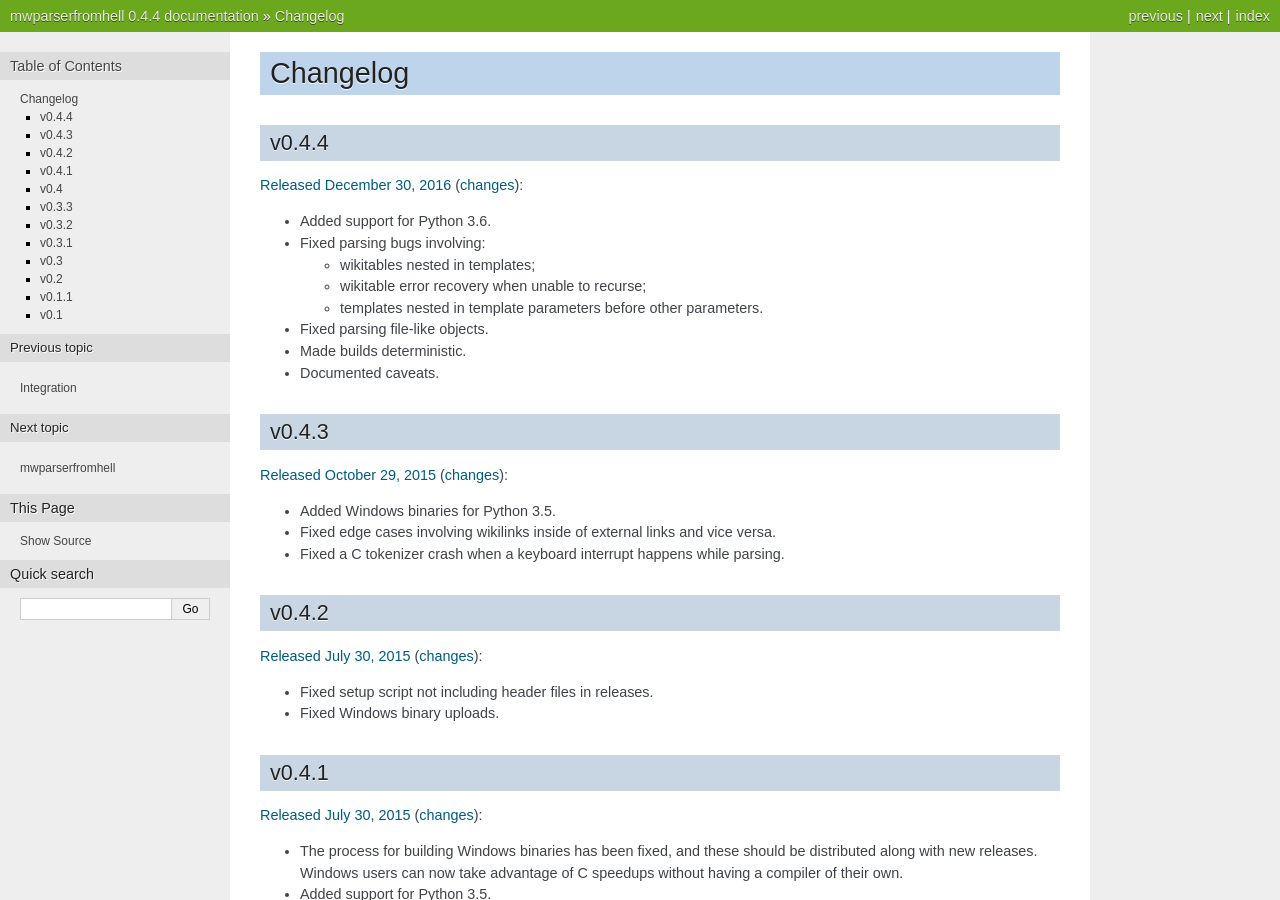
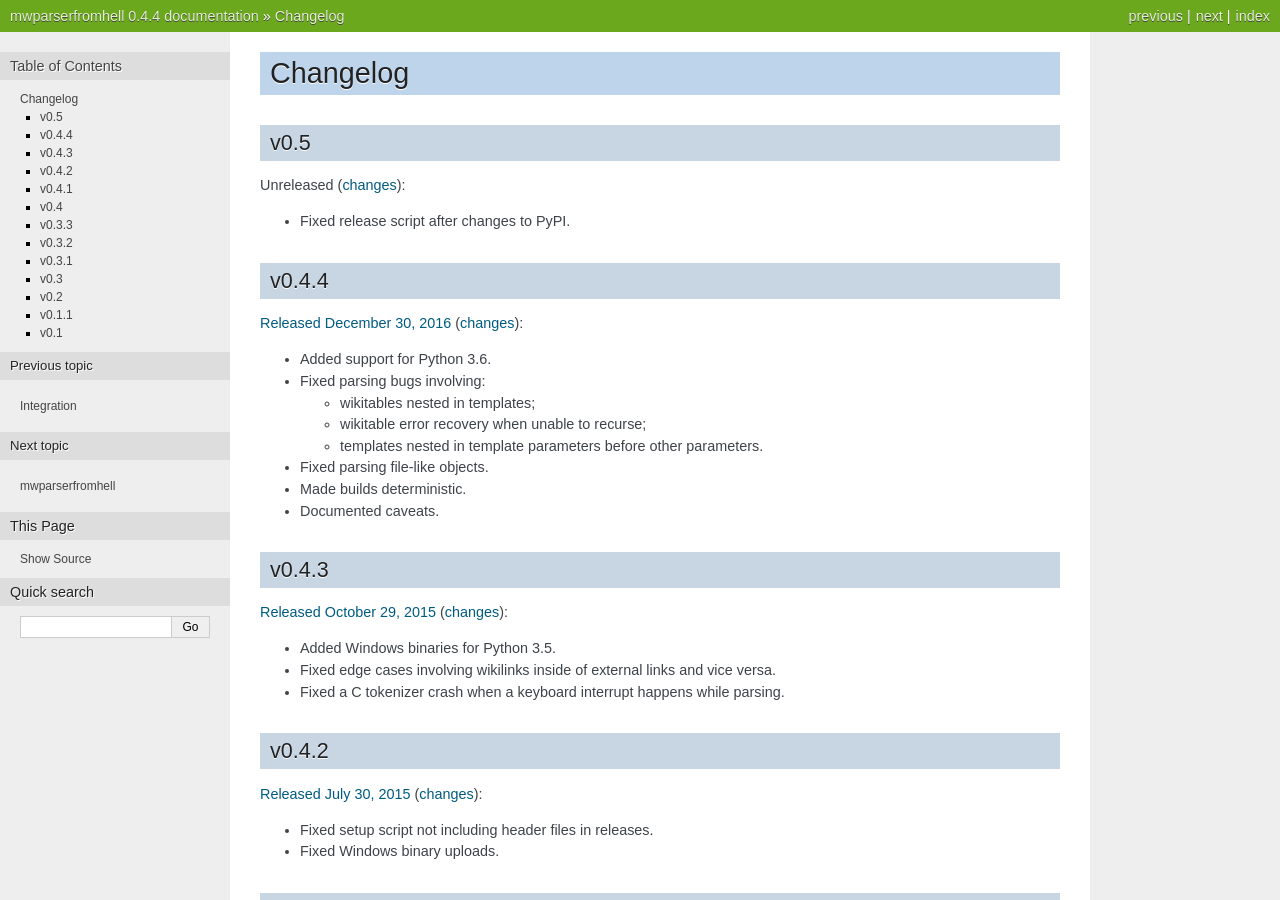
Before and after one commit to earwig/mwparserfromhell, a Sphinx documentation site: the page built from docs/changelog.rst, in a window 1280 px wide and 900 px high. Built offline with Sphinx 7.4.7, drawn with Linux system fonts in a browser that asks for light colours.

Commit message:
Fix release script.

```diff
--- a/docs/changelog.rst
+++ b/docs/changelog.rst
@@ -1,5 +1,13 @@
 Changelog
 =========
+
+v0.5
+----
+
+Unreleased
+(`changes <https://github.com/earwig/mwparserfromhell/compare/v0.4.4...develop>`__):
+
+- Fixed release script after changes to PyPI.
 
 v0.4.4
 ------
```
Also changed, not shown: 2 other files.
